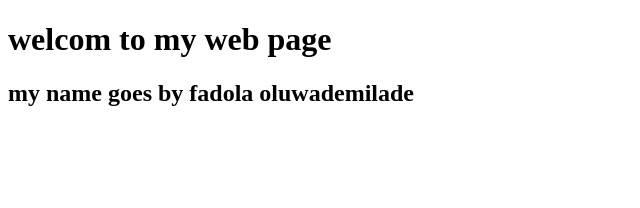
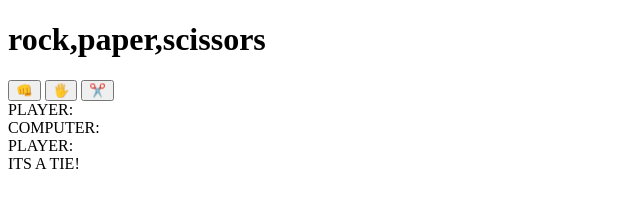
Before and after one commit to demmy54/Rock-paper-scissors, a plain HTML site: page index.html in a window 1280 px wide. Shown: the whole page, without its empty margins (0-640 px from the left). Drawn offline with Linux system fonts and the light colour scheme.

Commit message:
i added a .css

```diff
--- a/index.html
+++ b/index.html
@@ -7,7 +7,18 @@
     <title>Document</title>
 </head>
 <body>
-    <h1>welcom to my web page</h1>
-    <h2>my name goes by fadola oluwademilade</h2>
+ <h1>rock,paper,scissors</h1>
+
+    <div id="chices">
+ <button onclick="playGame ('rock')" >👊</button>
+    <button  onclick="playGame ('paper')">🖐️</button>
+    <button  onclick="playGame ('scissors')">✂️</button>
+    </div>
+
+    <div id="player display">PLAYER:</div>
+    <div id="computer display">COMPUTER:</div>
+    <div id="player display">PLAYER:</div>
+    <div id="result display">ITS A TIE!</div>
+   <script src="index.js>"></script>
 </body>
 </html>
--- a/style.css
+++ b/style.css
@@ -0,0 +1,7 @@
+body{
+    font-family:Arial, Helvetica, sans-serif;
+    font-weight:bold;
+    margin:0;
+    dsplay:flex;
+    flex-direction:column
+}
```
Also changed, not shown: index.js (added).
